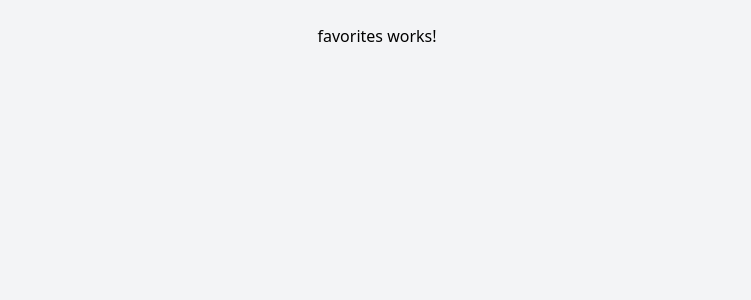
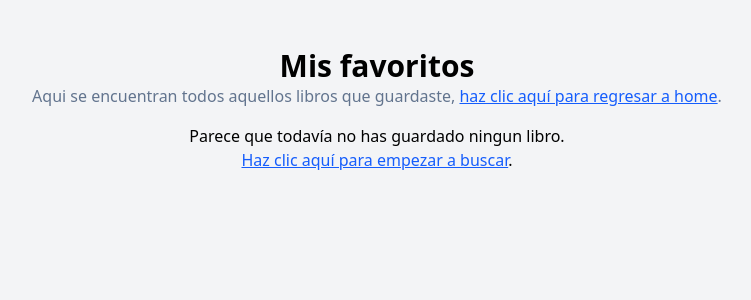
Before and after one commit to iGusky/mi-biblioteca, an Angular app: page /favoritos in a window 1280 px wide. Shown: the top 300 px of the page, without its empty margins (263-1014 px from the left). Built offline with nearby package versions, Linux system fonts and the light colour scheme.

Commit message:
feat: favorite books with signals

```diff
--- a/src/app/book-card/book-card.html
+++ b/src/app/book-card/book-card.html
@@ -11,7 +11,7 @@
     </p>
     @if(isAddedToFavorite(book.key))
     {
-      <button class="h-8 w-8 bg-red-400 rounded-4xl cursor-pointer" (click)="removeToFavorite(book.key)">
+      <button class="h-8 w-8 bg-orange-400 rounded-4xl cursor-pointer" (click)="removeToFavorite(book.key)">
         <img src="remove-favorite.svg" class="m-auto" height="16" width="16">
       </button>
     } @else {
--- a/src/app/books-service.ts
+++ b/src/app/books-service.ts
@@ -5,31 +5,31 @@ import { Injectable, signal } from '@angular/core';
 })
 export class BooksService {
   books = signal<any[]>([]);
-  favorites: any[] = JSON.parse(localStorage.getItem('favorites') || '[]');
+  favorites = signal<any[]>(JSON.parse(localStorage.getItem('favorites') || '[]') || [])
 
   setBooks(data: any[]) {
     this.books.set(data);
   }
 
   setFavorite(book: any) {
-    this.favorites.push(book)
+    this.favorites().push(book)
     this.persistFavorites()
   }
 
   setFavorites(books: any[]) {
-    this.favorites = books
+    this.favorites.set(books)
     this.persistFavorites()
   }
 
   removeFavorite(key: any) {
-    this.setFavorites(this.favorites.filter(book => book.key != key))
+    this.setFavorites(this.favorites().filter(book => book.key != key))
   }
 
   persistFavorites() {
-    localStorage.setItem('favorites', JSON.stringify(this.favorites))
+    localStorage.setItem('favorites', JSON.stringify(this.favorites()))
   }
 
   isFavorite(key: string) {
-    return this.favorites.find(book => book.key == key) !== undefined
+    return this.favorites().find(book => book.key == key) !== undefined
   }
 }
--- a/src/app/favorites/favorites.html
+++ b/src/app/favorites/favorites.html
@@ -1 +1,24 @@
-<p>favorites works!</p>
+<div class="min-h-screen flex flex-col items-center bg-gray-100 p-6">
+  <div class="mb-4 text-center">
+    <h1 class="text-3xl font-semibold">
+      Mis favoritos
+    </h1>
+    <p class="text-slate-500">
+      Aqui se encuentran todos aquellos libros que guardaste, <a href="/" class="text-blue-600 underline">haz clic aquí
+        para regresar a home</a>.
+    </p>
+  </div>
+
+  @if(!books().length) {
+  <div class="flex flex-col text-center">
+    <p>Parece que todavía no has guardado ningun libro.</p>
+    <p><a href="/" class="text-blue-600 underline">Haz clic aquí para empezar a buscar</a>.</p>
+  </div>
+  }
+  <div class="grid grid-cols-1 md:grid-cols-2 lg:grid-cols-3 gap-6 mt-8">
+
+    @for (book of books(); track $index) {
+    <app-book-card [book]="book" />
+    }
+  </div>
+</div>
--- a/src/app/favorites/favorites.ts
+++ b/src/app/favorites/favorites.ts
@@ -1,11 +1,14 @@
-import { Component } from '@angular/core';
+import { Component, computed, inject } from '@angular/core';
+import { BookCard } from '../book-card/book-card';
+import { BooksService } from '../books-service';
 
 @Component({
   selector: 'app-favorites',
-  imports: [],
+  imports: [BookCard],
   templateUrl: './favorites.html',
   styleUrl: './favorites.css',
 })
 export class Favorites {
-
+  private booksService = inject(BooksService)
+  books = computed(() => this.booksService.favorites());
 }
--- a/src/app/home/home.html
+++ b/src/app/home/home.html
@@ -11,6 +11,12 @@
 
   <app-search-input></app-search-input>
 
+  @if(!books().length) {
+  <div class="flex flex-col text-center mt-8">
+    <p class="text-gray-400">Sin resultados</p>
+  </div>
+  }
+
   <div class="grid grid-cols-1 md:grid-cols-2 lg:grid-cols-3 gap-6 mt-8">
     @for (book of books(); track $index) {
       <app-book-card [book]="book" />
--- a/src/app/home/home.ts
+++ b/src/app/home/home.ts
@@ -10,7 +10,6 @@ import { BooksService } from '../books-service';
   styleUrl: './home.css',
 })
 export class Home {
-
   private booksService = inject(BooksService)
   books = computed(() => this.booksService.books());
 }
```
